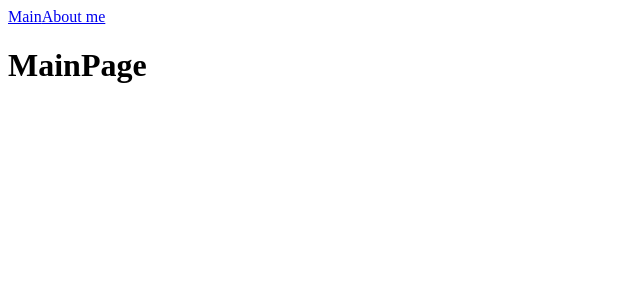
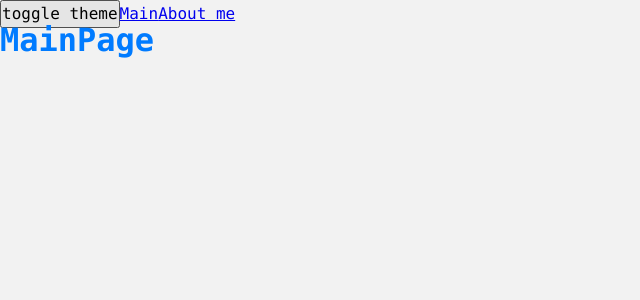
Before and after one commit to MaksimSelchukou/production-project, a React app: page / in a window 1280 px wide. Shown: the top 300 px of the page, without its empty margins (0-640 px from the left). Built offline with nearby package versions, Linux system fonts and the light colour scheme.

Commit message:
feat:added global css variables,added dark and light themes

```diff
--- a/src/App.tsx
+++ b/src/App.tsx
@@ -1,11 +1,17 @@
 import React, {Suspense} from 'react';
+import './styles/index.scss'
 import {Link, Route, Routes} from 'react-router-dom';
 import {MainPageAsync} from "./pages/mainPage/mainPage.async";
 import {AboutPageAsync} from "./pages/aboutPage/AboutPage.async";
+import {useTheme} from "./theme/useTheme";
+
 
 const App = () => {
+    const {theme, toggleTheme } = useTheme()
+    console.log('app перерисовывается')
     return (
-        <div className='app'>
+        <div className={`app ${theme}`}>
+            <button onClick={toggleTheme}>toggle theme</button>
             <Link to={'/'}>Main</Link>
             <Link to={'/about'}>About me</Link>
             <Suspense fallback={<div>...LOADING</div>}>
--- a/src/index.tsx
+++ b/src/index.tsx
@@ -1,11 +1,14 @@
 import {render} from "react-dom";
 import App from "./App";
 import {BrowserRouter} from "react-router-dom";
+import {ThemeProvider} from "./theme/ThemeProvider";
 
 
 render(
     <BrowserRouter>
-        <App/>
+        <ThemeProvider>
+            <App/>
+        </ThemeProvider>
     </BrowserRouter>,
     document.getElementById('root')
 )
--- a/src/pages/aboutPage/AboutPage.async.tsx
+++ b/src/pages/aboutPage/AboutPage.async.tsx
@@ -3,6 +3,7 @@
 export const AboutPageAsync = lazy(() => new Promise((res) => {
     setTimeout(() => {
         // @ts-ignore
+        //задержка сделана для наглядости,так делать не будем
         res(import('./AboutPage'))
     }, 1000)
 }));
--- /dev/null
+++ b/src/styles/index.scss
@@ -0,0 +1,14 @@
+@import 'reset';
+@import 'variables/global';
+@import 'themes/dark';
+@import 'themes/normal';
+
+.app {
+  font: var(--font-m);
+  background: var(--bg-color);
+  color: var(--primary-color);
+
+
+  min-height: 100vh;
+
+}
--- /dev/null
+++ b/src/styles/reset.scss
@@ -0,0 +1,10 @@
+* {
+  margin: 0;
+  padding: 0;
+  box-sizing: border-box;
+}
+
+input, button, textarea, select {
+  margin: 0;
+  font: inherit;
+}
--- /dev/null
+++ b/src/styles/themes/dark.scss
@@ -0,0 +1,5 @@
+.app.dark {
+  --bg-color: #222222;
+  --primary-color: #ff9800;
+  --secondary-color: #bdbdbd;
+}
--- /dev/null
+++ b/src/styles/themes/normal.scss
@@ -0,0 +1,5 @@
+.app {
+  --bg-color: #f2f2f2;
+  --primary-color: #007bff;
+  --secondary-color: #6c757d;
+}
--- /dev/null
+++ b/src/styles/variables/global.scss
@@ -0,0 +1,11 @@
+:root {
+  --font-family-main: Consolas, 'Times New Roman', Serif;
+
+  --font-size-m: 16px;
+  --font-line-m: 24px;
+  --font-m: var(--font-size-m) / var(--font-line-m) var(--font-family-main);
+
+  --font-size-l: 24px;
+  --font-line-l: 32px;
+  --font-l: var(--font-size-l) / var(--font-line-l) var(--font-family-main);
+}
--- /dev/null
+++ b/src/theme/ThemeContext.ts
@@ -0,0 +1,17 @@
+import {createContext} from "react";
+
+
+export interface ThemeContextProps {
+    theme?: Theme
+    setTheme?: (theme: Theme) => void
+}
+
+export const enum Theme {
+    LIGHT = 'light',
+    DARK = 'dark',
+}
+
+export const LOCAL_STORAGE_THEME_KEY = 'theme'
+
+
+export const ThemeContext = createContext<ThemeContextProps>({})
--- /dev/null
+++ b/src/theme/ThemeProvider.tsx
@@ -0,0 +1,21 @@
+import React, {FC, useMemo, useState} from "react";
+import {LOCAL_STORAGE_THEME_KEY, Theme, ThemeContext} from "./ThemeContext";
+
+const defaultTheme = localStorage.getItem(LOCAL_STORAGE_THEME_KEY) as Theme || Theme.LIGHT
+export const ThemeProvider: React.FC<{ children: React.ReactNode }> = ({children}) => {
+    const [theme, setTheme] = useState<Theme>(defaultTheme)
+
+    const defaultProps = useMemo(() => {
+        return {
+            theme: theme,
+            setTheme: setTheme
+        }
+    }, [theme])
+
+    return (
+        <ThemeContext.Provider
+            value={defaultProps}>
+            {children}
+        </ThemeContext.Provider>
+    )
+};
--- /dev/null
+++ b/src/theme/useTheme.ts
@@ -0,0 +1,19 @@
+import {LOCAL_STORAGE_THEME_KEY, Theme, ThemeContext} from "./ThemeContext";
+import {useContext} from "react";
+
+interface useTheme {
+    theme: Theme
+    toggleTheme: () => void
+}
+
+export const useTheme = (): useTheme => {
+    const {theme, setTheme} = useContext(ThemeContext)
+    const newTheme = theme === Theme.LIGHT ? Theme.DARK : Theme.LIGHT
+    const toggleTheme = () => {
+        setTheme(newTheme)
+        localStorage.setItem(LOCAL_STORAGE_THEME_KEY, newTheme)
+    }
+
+    return {theme, toggleTheme}
+
+}
```
